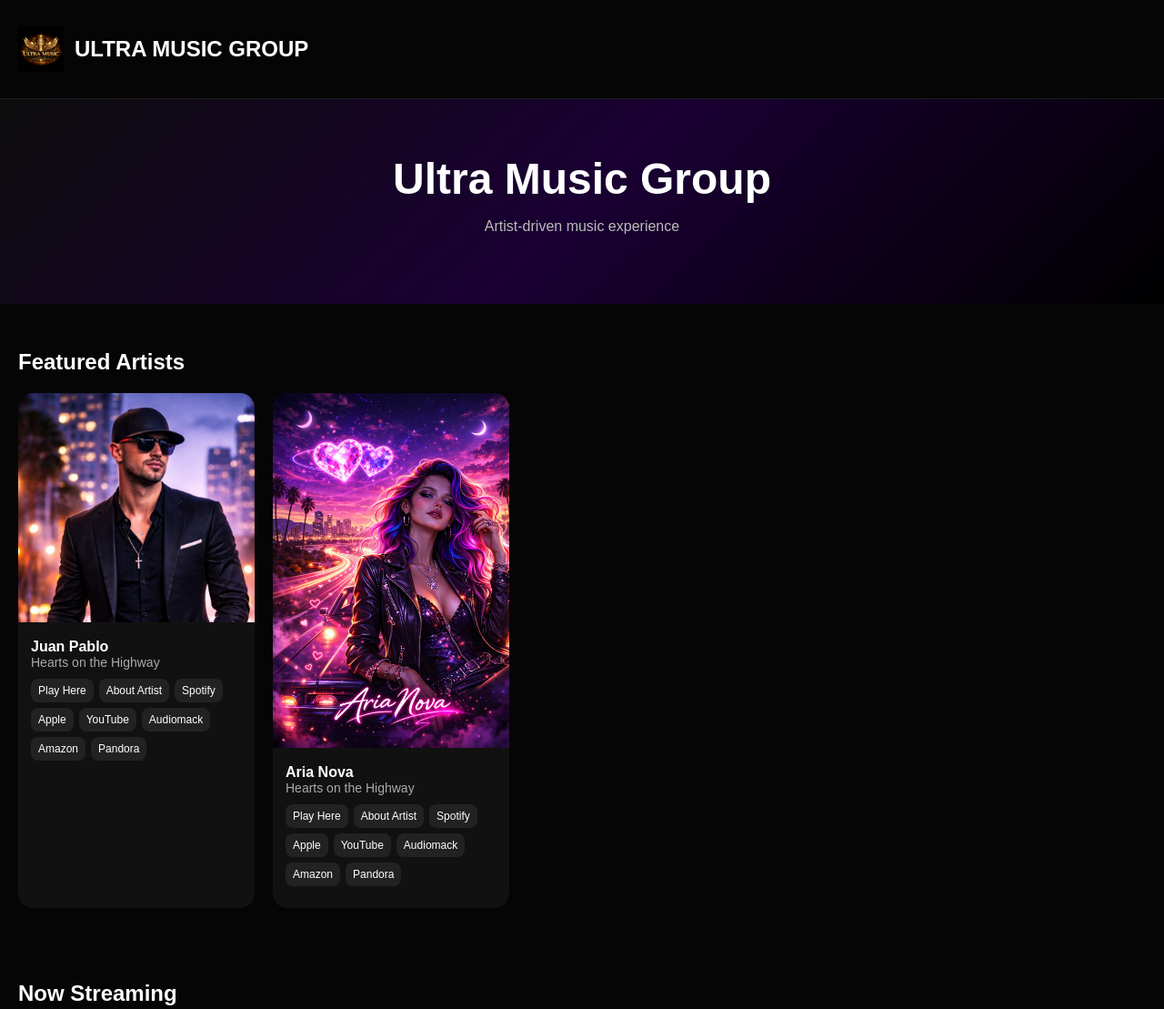
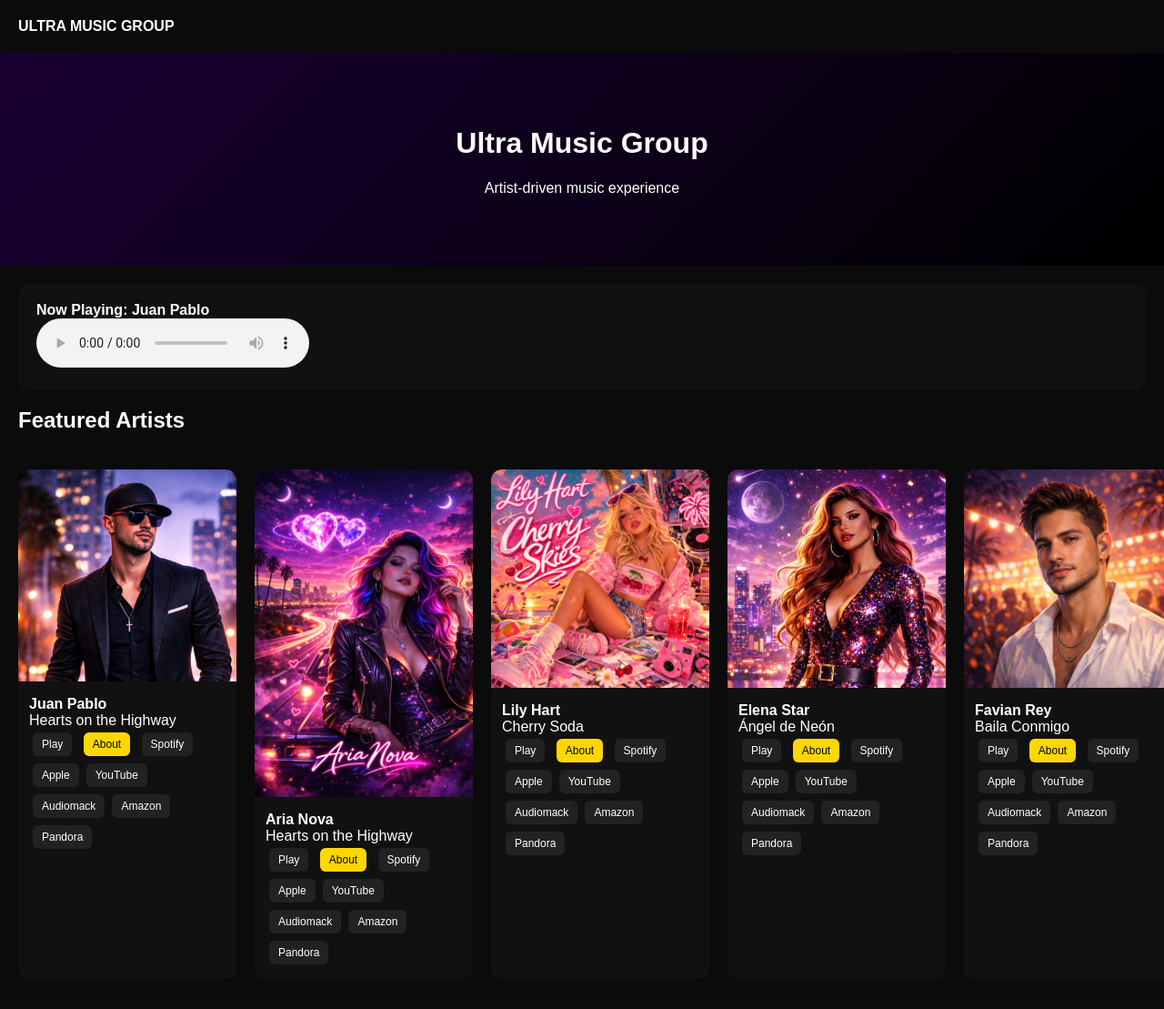
Before and after one commit to ultrafilmsholdings-boop/ultra-music-app, a plain HTML site: page index-v4.html in a window 1280 px wide. Shown: the top 1109 px of the page at 91% size. Drawn offline with Linux system fonts and the light colour scheme.

Commit message:
Update index-v4.html

```diff
--- a/index-v4.html
+++ b/index-v4.html
@@ -3,183 +3,159 @@
 <head>
 <meta charset="UTF-8">
 <meta name="viewport" content="width=device-width, initial-scale=1.0">
-<title>Ultra Music Group V2</title>
+<title>Ultra Music Group</title>
+
 <style>
-body {
-  margin: 0;
-  background: #050505;
-  color: white;
-  font-family: Arial, sans-serif;
-}
-.header {
-  padding: 20px;
-  display: flex;
-  align-items: center;
-  gap: 12px;
-  border-bottom: 1px solid rgba(255,255,255,0.1);
-}
-.header img {
-  width: 50px;
-}
-.hero {
-  padding: 60px 20px;
-  text-align: center;
-  background: linear-gradient(135deg,#0d0d0d,#1a0033,#000);
-}
-.hero h1 {
-  font-size: 48px;
-  margin: 0;
-}
-.hero p {
-  color: #bbb;
-}
-.section {
-  padding: 30px 20px;
-}
-.scroll-row {
-  display: flex;
-  gap: 20px;
-  overflow-x: auto;
-}
-.card {
-  background: #111;
-  border-radius: 16px;
-  width: 260px;
-  flex-shrink: 0;
-  padding-bottom: 10px;
-}
-.card img {
-  width: 100%;
-  border-radius: 16px 16px 0 0;
-}
-.card-body {
-  padding: 14px;
-}
-.card-title {
-  font-weight: bold;
-}
-.card-sub {
-  color: #aaa;
-  font-size: 14px;
-}
-.links {
-  display: flex;
-  flex-wrap: wrap;
-  gap: 6px;
-  margin-top: 10px;
-}
-.links button, .links a {
-  background: #222;
-  color: white;
-  border: none;
-  padding: 6px 8px;
-  border-radius: 8px;
-  font-size: 12px;
-  cursor: pointer;
-}
-.newsletter {
-  padding: 40px;
-  text-align: center;
-  background: #0d0d0d;
-}
-input, select {
-  padding: 10px;
-  margin: 6px;
-  border-radius: 6px;
-  border: none;
-}
-button.submit {
-  background: gold;
-  color: black;
-  padding: 10px 16px;
-}
+body{margin:0;background:#0b0b0b;color:#fff;font-family:Arial;}
+.header{padding:20px;font-weight:bold;}
+.hero{text-align:center;padding:60px;background:linear-gradient(135deg,#1a0033,#000);}
+.row{display:flex;gap:20px;overflow-x:auto;padding:20px;}
+.card{min-width:240px;background:#111;border-radius:12px;overflow:hidden;}
+.card img{width:100%;}
+.content{padding:12px;}
+.btn{display:inline-block;margin:4px;padding:6px 10px;background:#222;border-radius:6px;font-size:12px;cursor:pointer;}
+.gold{background:gold;color:#000;}
+.player{margin:20px;background:#111;padding:20px;border-radius:12px;}
+.modal{position:fixed;top:0;left:0;width:100%;height:100%;display:none;background:rgba(0,0,0,0.8);align-items:center;justify-content:center;}
+.modal-content{background:#111;padding:20px;border-radius:10px;max-width:400px;text-align:center;}
 </style>
 </head>
+
 <body>
-<div class="header">
-<img src="logo.png">
-<h2>ULTRA MUSIC GROUP</h2>
-</div>
-<section class="hero">
+
+<div class="header">ULTRA MUSIC GROUP</div>
+
+<div class="hero">
 <h1>Ultra Music Group</h1>
 <p>Artist-driven music experience</p>
-</section>
-<!-- ROW 1 -->
-<section class="section">
-<h2>Featured Artists</h2>
-<div class="scroll-row">
-<!-- JUAN -->
+</div>
+
+<div class="player">
+<b id="now-title">Now Playing: Juan Pablo</b><br>
+<audio id="audio" controls src="juan.mp3"></audio>
+</div>
+
+<h2 style="padding-left:20px;">Featured Artists</h2>
+
+<div class="row">
+
 <div class="card">
 <img src="juan.jpg">
-<div class="card-body">
-<div class="card-title">Juan Pablo</div>
-<div class="card-sub">Hearts on the Highway</div>
-<div class="links">
-<button>Play Here</button>
-<button>About Artist</button>
-<a>Spotify</a>
-<a>Apple</a>
-<a>YouTube</a>
-<a>Audiomack</a>
-<a>Amazon</a>
-<a>Pandora</a>
+<div class="content">
+<b>Juan Pablo</b><br>Hearts on the Highway<br>
+<div class="btn" onclick="play('juan.mp3','Juan Pablo')">Play</div>
+<div class="btn gold" onclick="bio('Juan Pablo','Pop artist and founder of Ultra Music Group')">About</div>
+<div class="btn">Spotify</div><div class="btn">Apple</div><div class="btn">YouTube</div>
+<div class="btn">Audiomack</div><div class="btn">Amazon</div><div class="btn">Pandora</div>
+</div></div>
+
+<div class="card">
+<img src="aria.jpg">
+<div class="content">
+<b>Aria Nova</b><br>Hearts on the Highway<br>
+<div class="btn" onclick="play('aria.mp3','Aria Nova')">Play</div>
+<div class="btn gold" onclick="bio('Aria Nova','Cinematic pop artist with neon visuals')">About</div>
+<div class="btn">Spotify</div><div class="btn">Apple</div><div class="btn">YouTube</div>
+<div class="btn">Audiomack</div><div class="btn">Amazon</div><div class="btn">Pandora</div>
+</div></div>
+
+<div class="card">
+<img src="lily.jpg">
+<div class="content">
+<b>Lily Hart</b><br>Cherry Soda<br>
+<div class="btn" onclick="play('lily.mp3','Lily Hart')">Play</div>
+<div class="btn gold" onclick="bio('Lily Hart','Pop artist with colorful aesthetic')">About</div>
+<div class="btn">Spotify</div><div class="btn">Apple</div><div class="btn">YouTube</div>
+<div class="btn">Audiomack</div><div class="btn">Amazon</div><div class="btn">Pandora</div>
+</div></div>
+
+<div class="card">
+<img src="elena.jpg">
+<div class="content">
+<b>Elena Star</b><br>Ángel de Neón<br>
+<div class="btn" onclick="play('elena.mp3','Elena Star')">Play</div>
+<div class="btn gold" onclick="bio('Elena Star','Latin pop star with cinematic style')">About</div>
+<div class="btn">Spotify</div><div class="btn">Apple</div><div class="btn">YouTube</div>
+<div class="btn">Audiomack</div><div class="btn">Amazon</div><div class="btn">Pandora</div>
+</div></div>
+
+<div class="card">
+<img src="favian.jpg">
+<div class="content">
+<b>Favian Rey</b><br>Baila Conmigo<br>
+<div class="btn" onclick="play('favian.mp3','Favian Rey')">Play</div>
+<div class="btn gold" onclick="bio('Favian Rey','Latin dance artist with romantic vibes')">About</div>
+<div class="btn">Spotify</div><div class="btn">Apple</div><div class="btn">YouTube</div>
+<div class="btn">Audiomack</div><div class="btn">Amazon</div><div class="btn">Pandora</div>
+</div></div>
+
+<div class="card">
+<img src="angel.jpg">
+<div class="content">
+<b>Ángel Valentín</b><br>Corazón de Acero<br>
+<div class="btn" onclick="play('angel.mp3','Angel Valentin')">Play</div>
+<div class="btn gold" onclick="bio('Ángel Valentín','Regional Mexican artist with strong storytelling')">About</div>
+<div class="btn">Spotify</div><div class="btn">Apple</div><div class="btn">YouTube</div>
+<div class="btn">Audiomack</div><div class="btn">Amazon</div><div class="btn">Pandora</div>
+</div></div>
+
+<div class="card">
+<img src="jax.jpg">
+<div class="content">
+<b>Jax Monroe</b><br>Electric Blue Heart<br>
+<div class="btn" onclick="play('jax.mp3','Jax Monroe')">Play</div>
+<div class="btn gold" onclick="bio('Jax Monroe','Electronic pop artist with neon sound')">About</div>
+<div class="btn">Spotify</div><div class="btn">Apple</div><div class="btn">YouTube</div>
+<div class="btn">Audiomack</div><div class="btn">Amazon</div><div class="btn">Pandora</div>
+</div></div>
+
+</div>
+
+<h2 style="padding-left:20px;">Current Singles</h2>
+
+<div class="row">
+
+<div class="card">
+<img src="lily-single.jpg">
+<div class="content">
+<b>Cherry Soda</b><br>Lily Hart<br>
+<div class="btn">Spotify</div><div class="btn">Apple</div><div class="btn">YouTube</div>
+<div class="btn">Audiomack</div><div class="btn">Amazon</div><div class="btn">Pandora</div>
+</div></div>
+
+<div class="card">
+<img src="elena-single.jpg">
+<div class="content">
+<b>Ángel de Neón</b><br>Elena Star<br>
+<div class="btn">Spotify</div><div class="btn">Apple</div><div class="btn">YouTube</div>
+<div class="btn">Audiomack</div><div class="btn">Amazon</div><div class="btn">Pandora</div>
+</div></div>
+
+</div>
+
+<div id="bioModal" class="modal" onclick="closeBio()">
+<div class="modal-content">
+<h2 id="bioName"></h2>
+<p id="bioText"></p>
 </div>
 </div>
-</div>
-<!-- ARIA -->
-<div class="card">
-<img src="aria.jpg">
-<div class="card-body">
-<div class="card-title">Aria Nova</div>
-<div class="card-sub">Hearts on the Highway</div>
-<div class="links">
-<button>Play Here</button>
-<button>About Artist</button>
-<a>Spotify</a>
-<a>Apple</a>
-<a>YouTube</a>
-<a>Audiomack</a>
-<a>Amazon</a>
-<a>Pandora</a>
-</div>
-</div>
-</div>
-</div>
-</section>
-<!-- ROW 2 -->
-<section class="section">
-<h2>Now Streaming</h2>
-<div class="scroll-row">
-<div class="card">
-<img src="juan-single.jpg">
-<div class="card-body">
-<div class="card-title">Hearts on the Highway</div>
-<div class="card-sub">Juan Pablo</div>
-<div class="links">
-<a>Spotify</a>
-<a>Apple</a>
-<a>YouTube</a>
-<a>Audiomack</a>
-<a>Amazon</a>
-<a>Pandora</a>
-</div>
-</div>
-</div>
-</div>
-</section>
-<!-- MAILING LIST -->
-<section class="newsletter">
-<h2>Join Ultra Music Group</h2>
-<input type="email" placeholder="Email">
-<select>
-<option>Select Favorite Artist</option>
-<option>Juan Pablo</option>
-<option>Aria Nova</option>
-<option>Lily Hart</option>
-<option>Elena Star</option>
-</select>
-<br>
-<button class="submit">Join</button>
-</section>
+
+<script>
+function play(file,name){
+document.getElementById('audio').src=file;
+document.getElementById('now-title').innerText="Now Playing: "+name;
+}
+
+function bio(name,text){
+document.getElementById('bioName').innerText=name;
+document.getElementById('bioText').innerText=text;
+document.getElementById('bioModal').style.display="flex";
+}
+
+function closeBio(){
+document.getElementById('bioModal').style.display="none";
+}
+</script>
+
 </body>
 </html>
```
